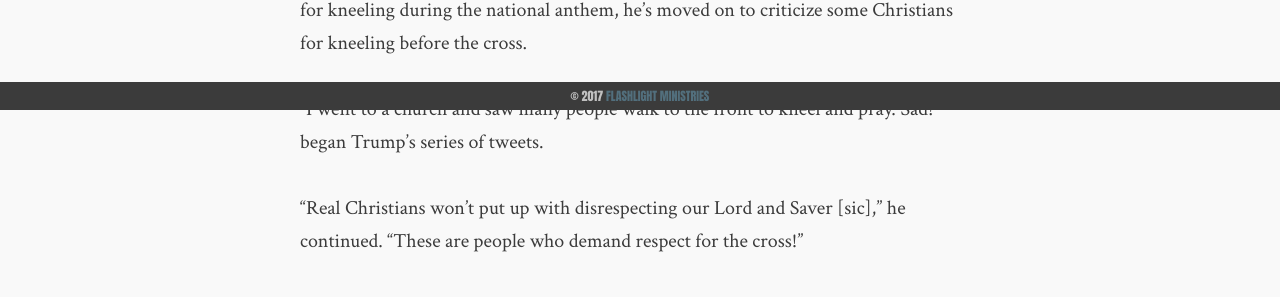
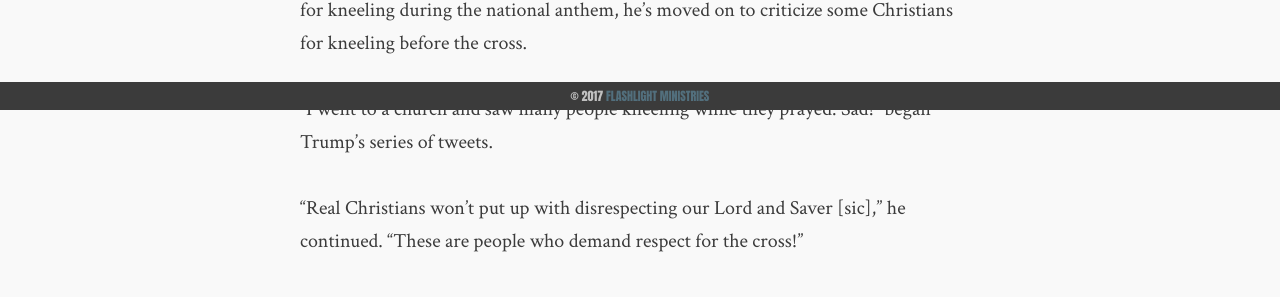
Before and after one commit to flashlightministries/oilforlight, a Jekyll site: the page built from _posts/2017-10-11-trump-tweets-kneeling.md, in a window 1280 px wide. Shown: the part 790-1087 px from the top of the page. Built offline with Jekyll 4.4.1, drawn with Linux system fonts in a browser that asks for light colours; comment, search, counter and statistics services are not loaded.

Commit message:
Update 2017-10-11-trump-tweets-kneeling.md

```diff
--- a/_posts/2017-10-11-trump-tweets-kneeling.md
+++ b/_posts/2017-10-11-trump-tweets-kneeling.md
@@ -10,7 +10,7 @@ comments: false
 
 In the wake of President Trump's tweet suggesting that NFL players ought to be sacked for kneeling during the national anthem, he's moved on to criticize some Christians for kneeling before the cross.
 
-"I went to a church and saw many people walk to the front to kneel and pray.  Sad!" began Trump's series of tweets.
+"I went to a church and saw many people kneeling while they prayed.  Sad!" began Trump's series of tweets.
 
 "Real Christians won't put up with disrespecting our Lord and Saver [sic]," he continued.  "These are people who demand respect for the cross!"
 
```
